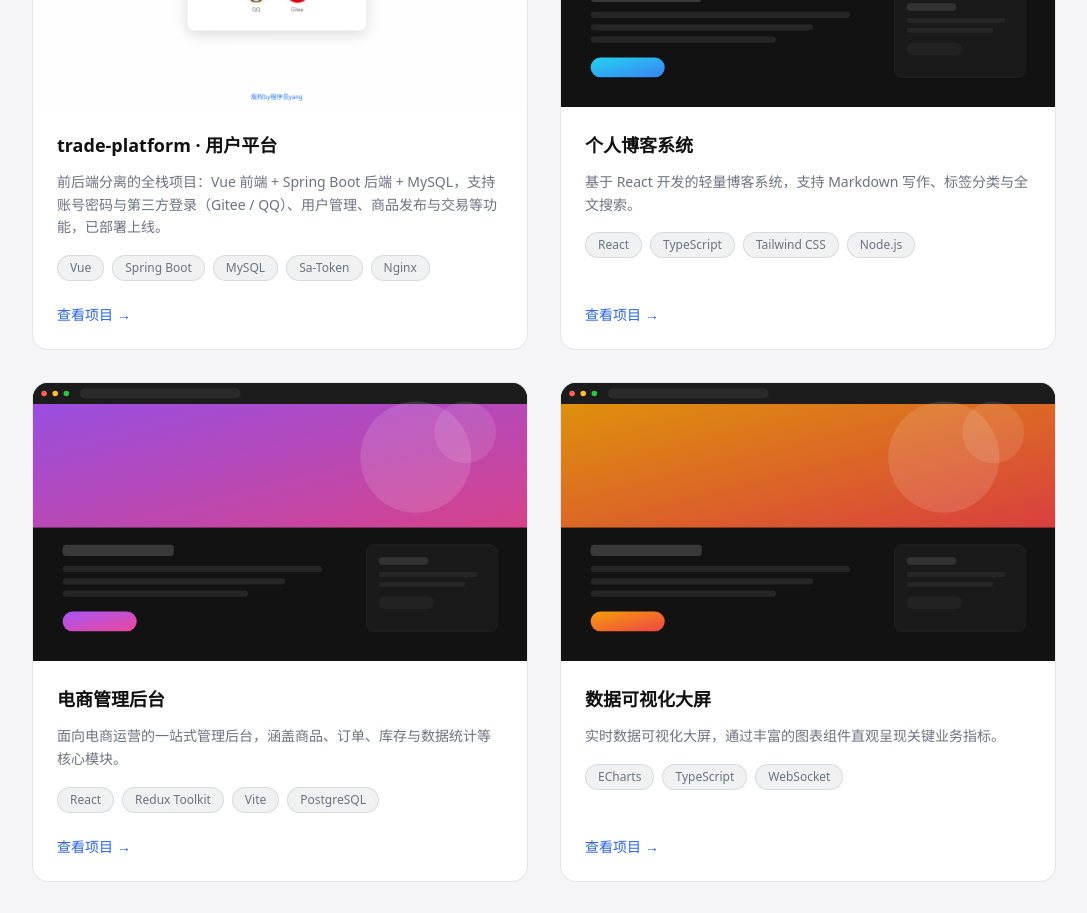
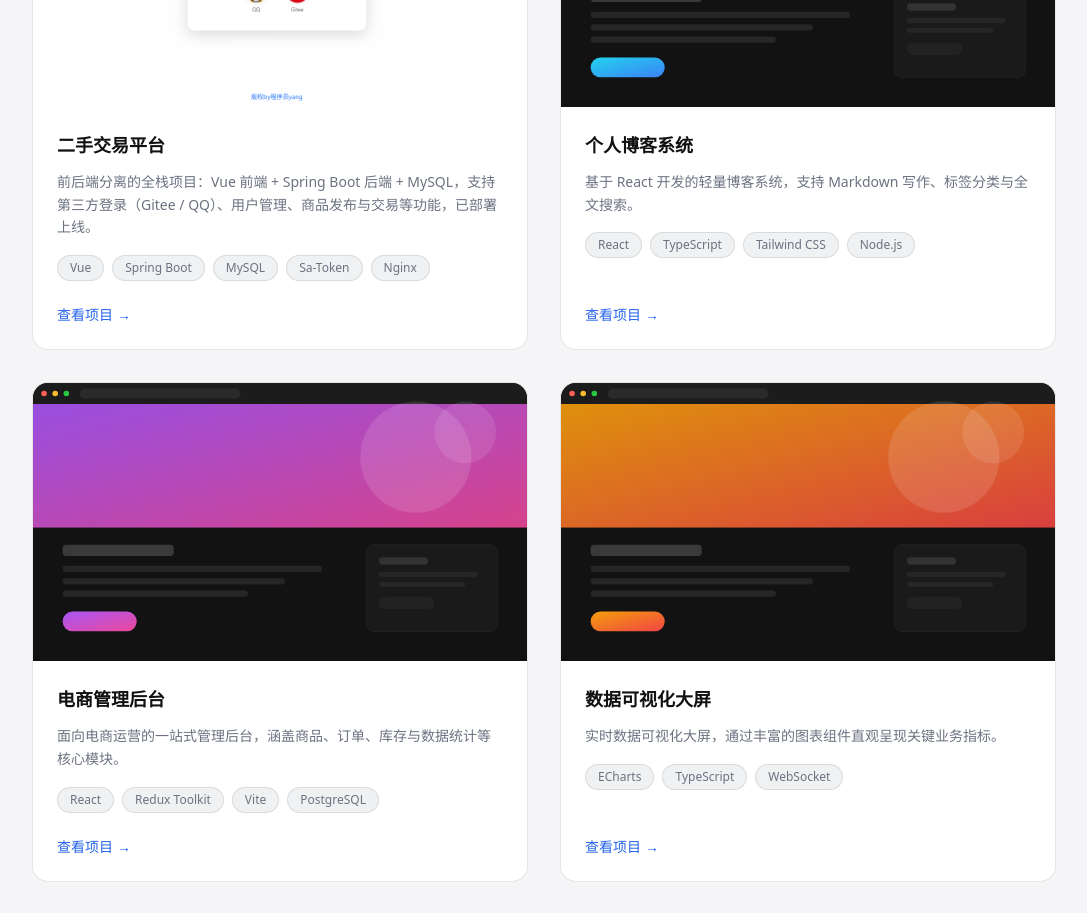
Before and after one commit to Yang-37/personal-portfolio, a React (Vite) app: page / in a window 1280 px wide. Shown: the part 1860-2773 px from the top of the page, without its empty margins (96-1183 px from the left). Built offline with nearby package versions, Linux system fonts and the light colour scheme.

Commit message:
更新：项目一主页图片

```diff
--- a/src/data/projects.ts
+++ b/src/data/projects.ts
@@ -24,10 +24,10 @@ export interface Project {
 export const projects: Project[] = [
   {
     id: 1,
-    name: 'trade-platform · 用户平台',
+    name: '二手交易平台',
     image: tradePlatformImg,
     description:
-      '前后端分离的全栈项目：Vue 前端 + Spring Boot 后端 + MySQL，支持账号密码与第三方登录（Gitee / QQ）、用户管理、商品发布与交易等功能，已部署上线。',
+      '前后端分离的全栈项目：Vue 前端 + Spring Boot 后端 + MySQL，支持第三方登录（Gitee / QQ）、用户管理、商品发布与交易等功能，已部署上线。',
     techStack: ['Vue', 'Spring Boot', 'MySQL', 'Sa-Token', 'Nginx'],
     url: 'https://github.com/Yang-37/trade-platform',
   },
```
